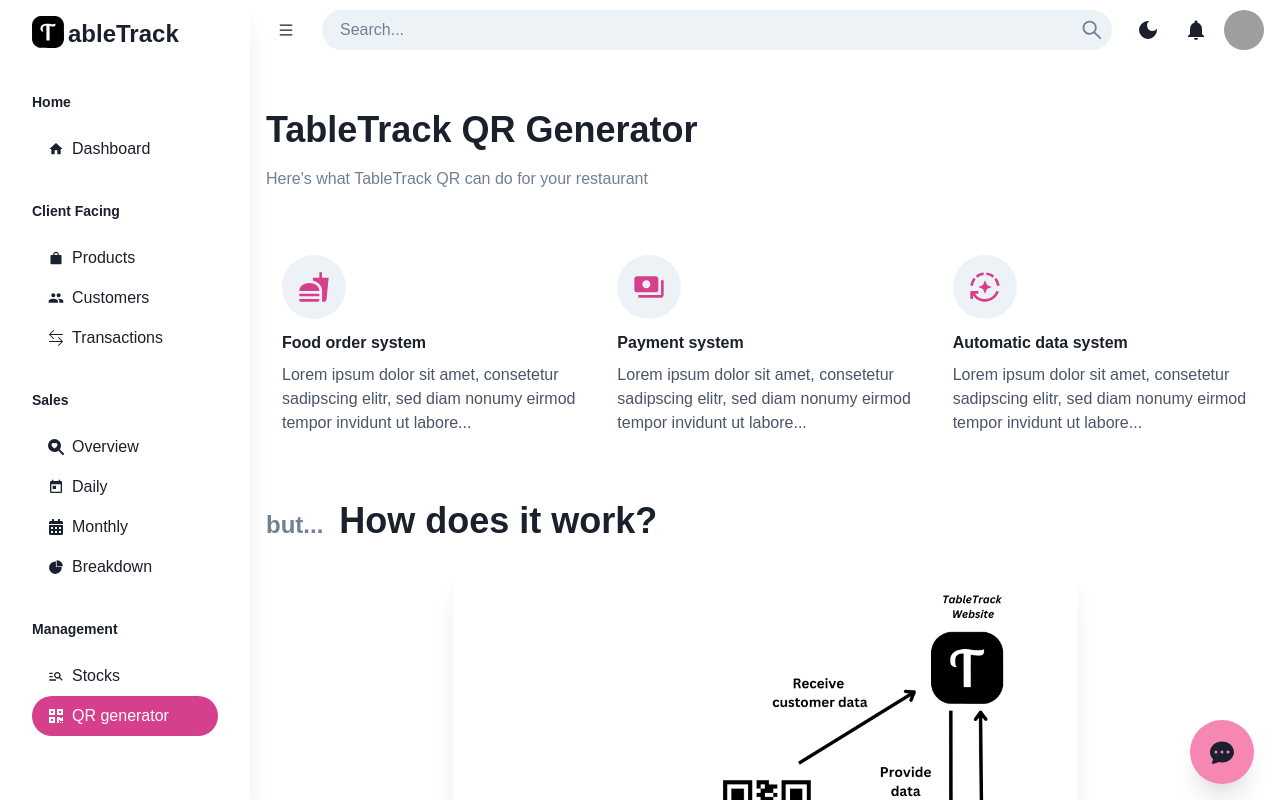
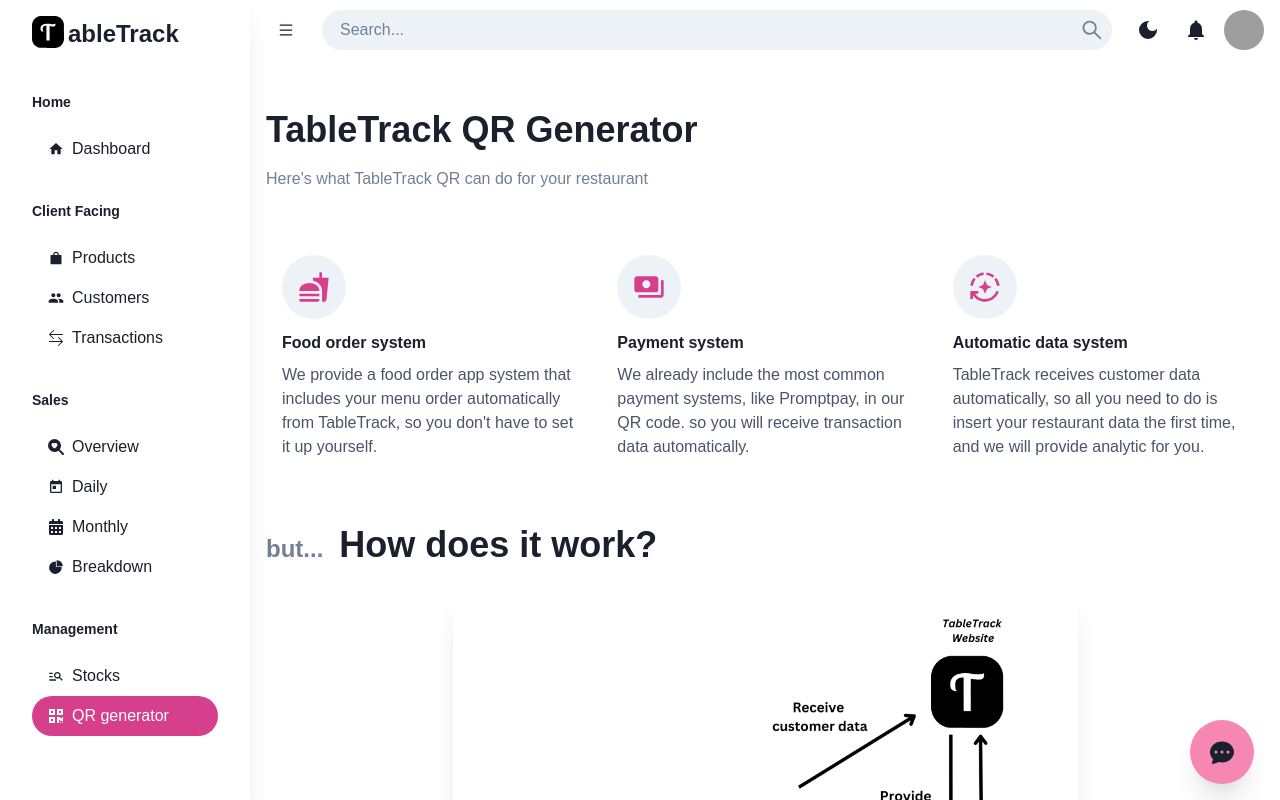
Before and after one commit to GavinITP/new-table-track, a React (Vite) app in the folder client/: page /management/qr in a window 1280 px wide. Shown: the top 800 px of the page. Built offline with nearby package versions, Linux system fonts and the light colour scheme; no server answers; grey boxes are pictures that could not be loaded.

Commit message:
style: remove lorem

```diff
--- a/client/src/components/FeatureSection/index.tsx
+++ b/client/src/components/FeatureSection/index.tsx
@@ -40,7 +40,7 @@ export default function SimpleThreeColumns() {
           }
           title={"Food order system"}
           text={
-            "Lorem ipsum dolor sit amet, consetetur sadipscing elitr, sed diam nonumy eirmod tempor invidunt ut labore..."
+            "We provide a food order app system that includes your menu order automatically from TableTrack, so you don't have to set it up yourself."
           }
         />
         <Feature
@@ -49,7 +49,7 @@ export default function SimpleThreeColumns() {
           }
           title={"Payment system"}
           text={
-            "Lorem ipsum dolor sit amet, consetetur sadipscing elitr, sed diam nonumy eirmod tempor invidunt ut labore..."
+            "We already include the most common payment systems, like Promptpay, in our QR code. so you will receive transaction data automatically."
           }
         />
         <Feature
@@ -58,7 +58,7 @@ export default function SimpleThreeColumns() {
           }
           title={"Automatic data system"}
           text={
-            "Lorem ipsum dolor sit amet, consetetur sadipscing elitr, sed diam nonumy eirmod tempor invidunt ut labore..."
+            "TableTrack receives customer data automatically, so all you need to do is insert your restaurant data the first time, and we will provide analytic for you."
           }
         />
       </SimpleGrid>
```
